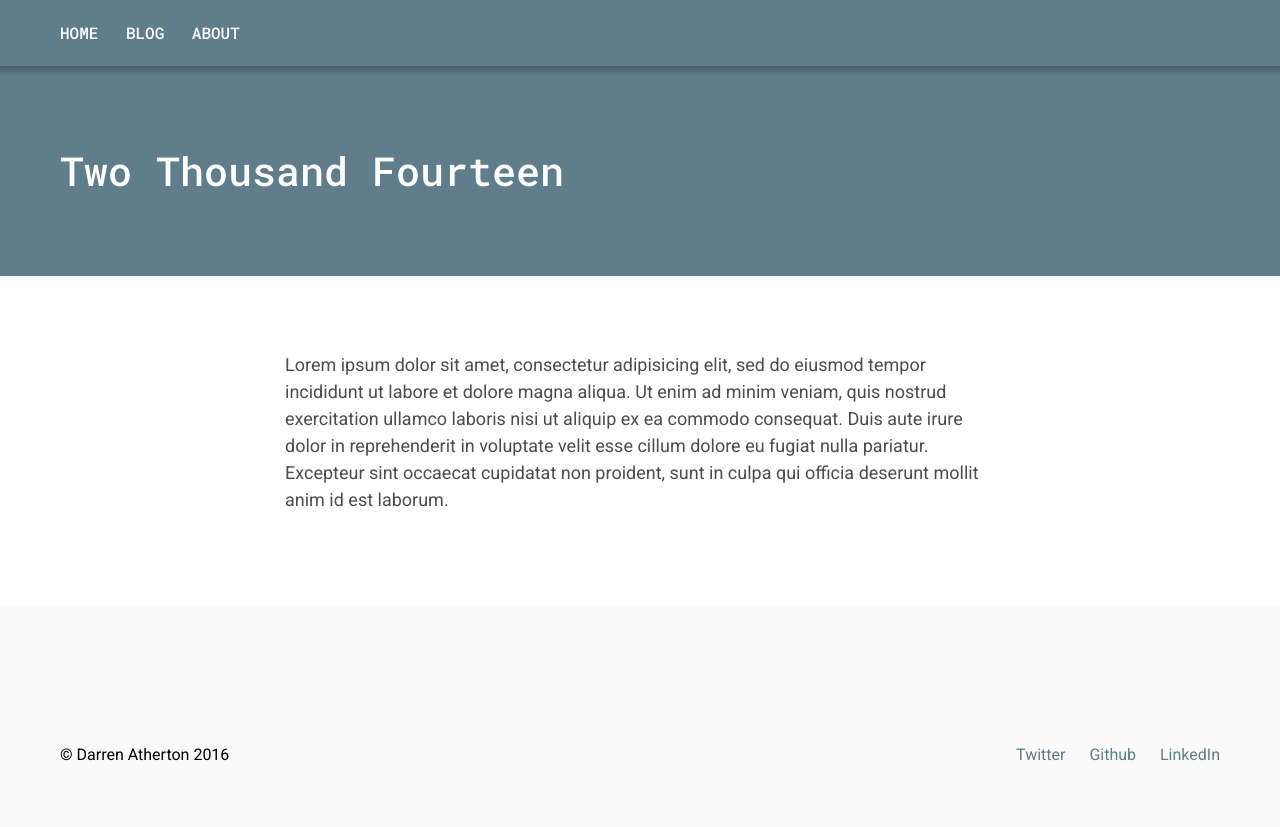
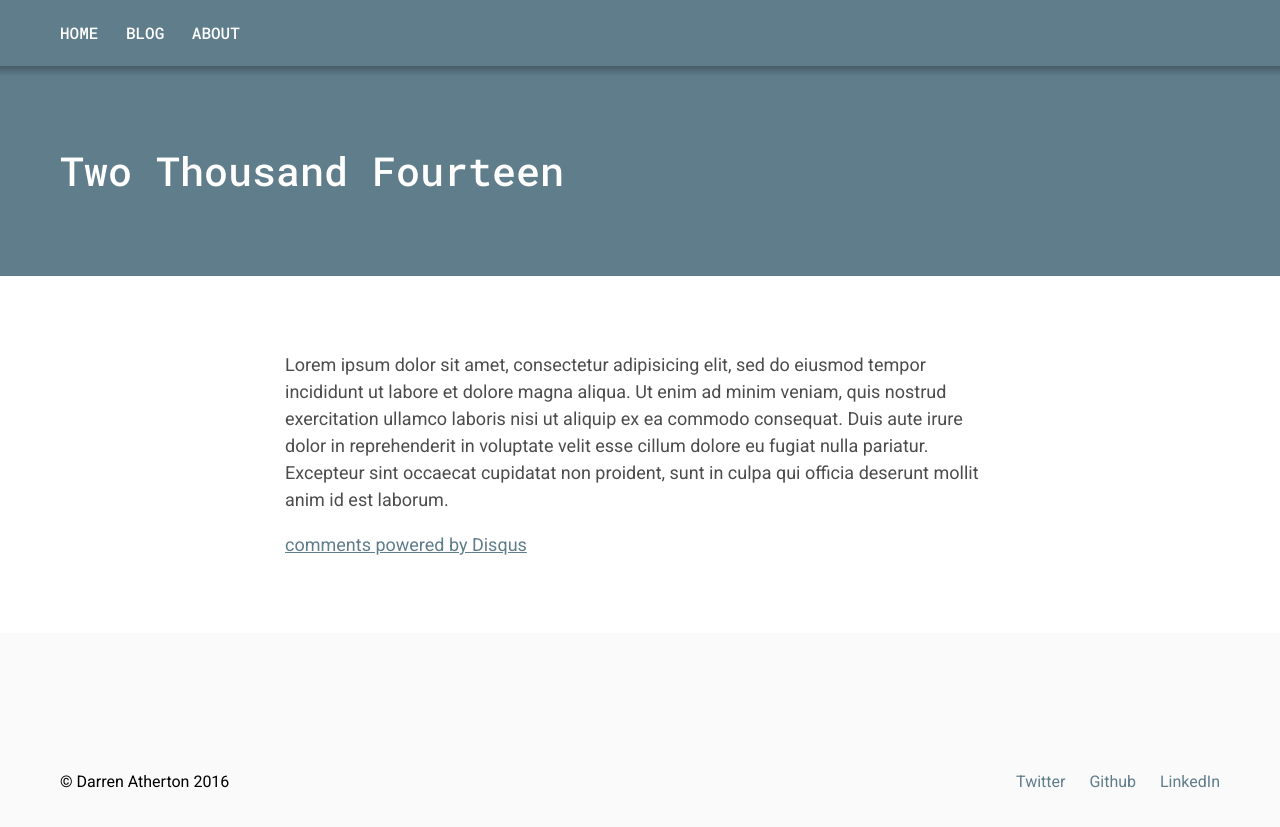
Before and after one commit to DarrenAtherton49/darrenatherton49.github.io, a Jekyll site: the page built from _posts/2014-01-03-two-thousand-fourteen.markdown, in a window 1280 px wide and 933 px high. Shown: the top 827 px of the window. Built offline with Jekyll 4.4.1, drawn with Linux system fonts in a browser that asks for light colours; comment, search, counter and statistics services are not loaded; some of the changed lines change nothing that is shown.

Commit message:
adds disqus commenting

```diff
--- a/_config.yml
+++ b/_config.yml
@@ -13,6 +13,7 @@
 linkedInUsername: darrenatherton
 dribbbleUsername:
 codepenUsername:
+disqusid: darrenatherton49.github.io
 
 # Build settings
 permalink: /:year/:month/:day/:title
--- /dev/null
+++ b/_includes/comments.html
@@ -0,0 +1,17 @@
+{% if page.comments %}
+<!-- Add Disqus comments. -->
+<div id="disqus_thread"></div>
+<script type="text/javascript">
+  /* * * CONFIGURATION VARIABLES: EDIT BEFORE PASTING INTO YOUR WEBPAGE * * */
+  var disqus_shortname = 'darrenatherton49';
+  var disqus_identifier = "{{ site.disqusid }}{{ page.url | replace:'index.html','' }}";
+
+  (function() {
+    var dsq = document.createElement('script'); dsq.type = 'text/javascript'; dsq.async = true;
+    dsq.src = '//' + disqus_shortname + '.disqus.com/embed.js';
+    (document.getElementsByTagName('head')[0] || document.getElementsByTagName('body')[0]).appendChild(dsq);
+  })();
+</script>
+<noscript>Please enable JavaScript to view the <a href="http://disqus.com/?ref_noscript">comments powered by Disqus.</a></noscript>
+<a href="http://disqus.com" class="dsq-brlink">comments powered by <span class="logo-disqus">Disqus</span></a>
+{% endif %}
--- a/_layouts/post.html
+++ b/_layouts/post.html
@@ -2,3 +2,4 @@
 layout: page
 ---
 {{ content }}
+{% include comments.html %}
--- a/_posts/2014-01-03-two-thousand-fourteen.markdown
+++ b/_posts/2014-01-03-two-thousand-fourteen.markdown
@@ -1,5 +1,6 @@
 ---
 layout: post
+comments: true
 title:  "Two Thousand Fourteen"
 date:   2014-01-03 18:52:21
 categories: jekyll update
```
